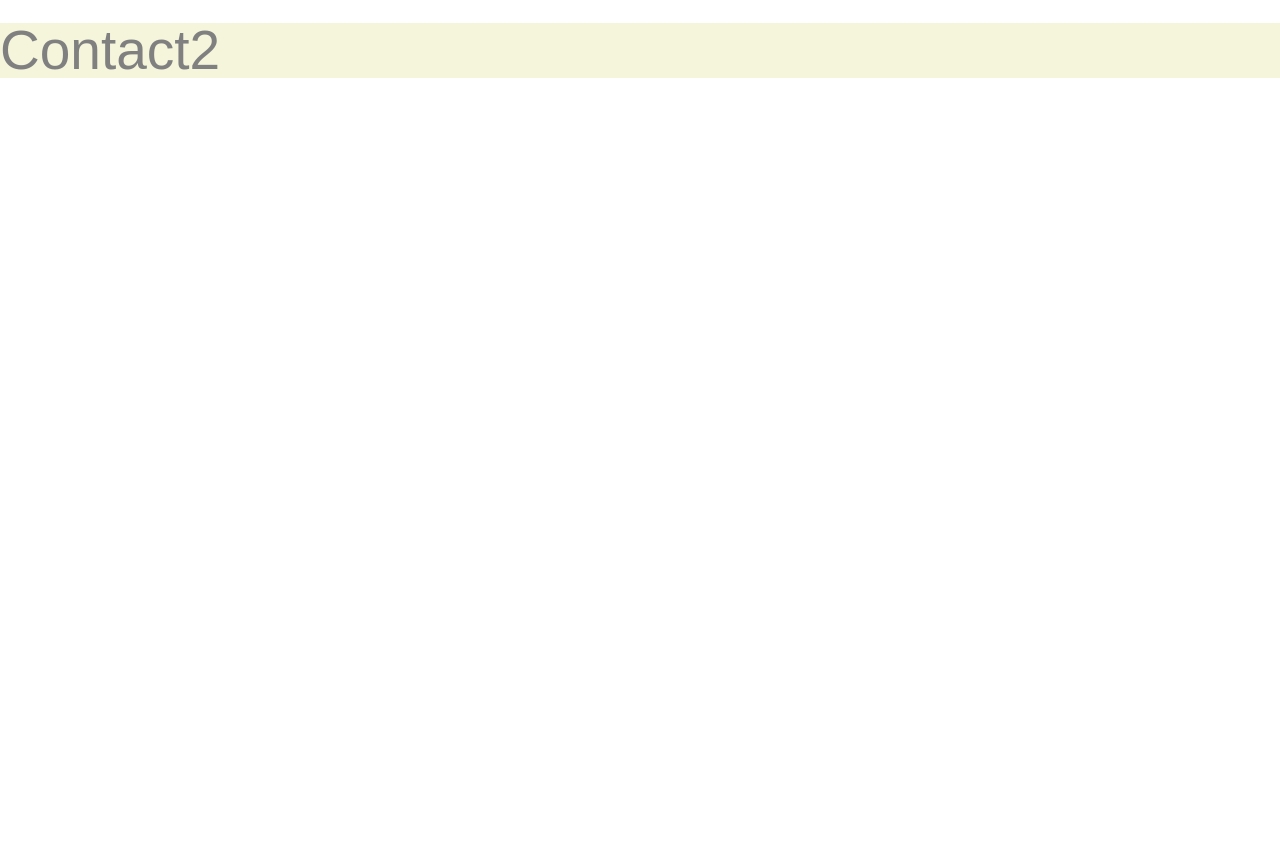
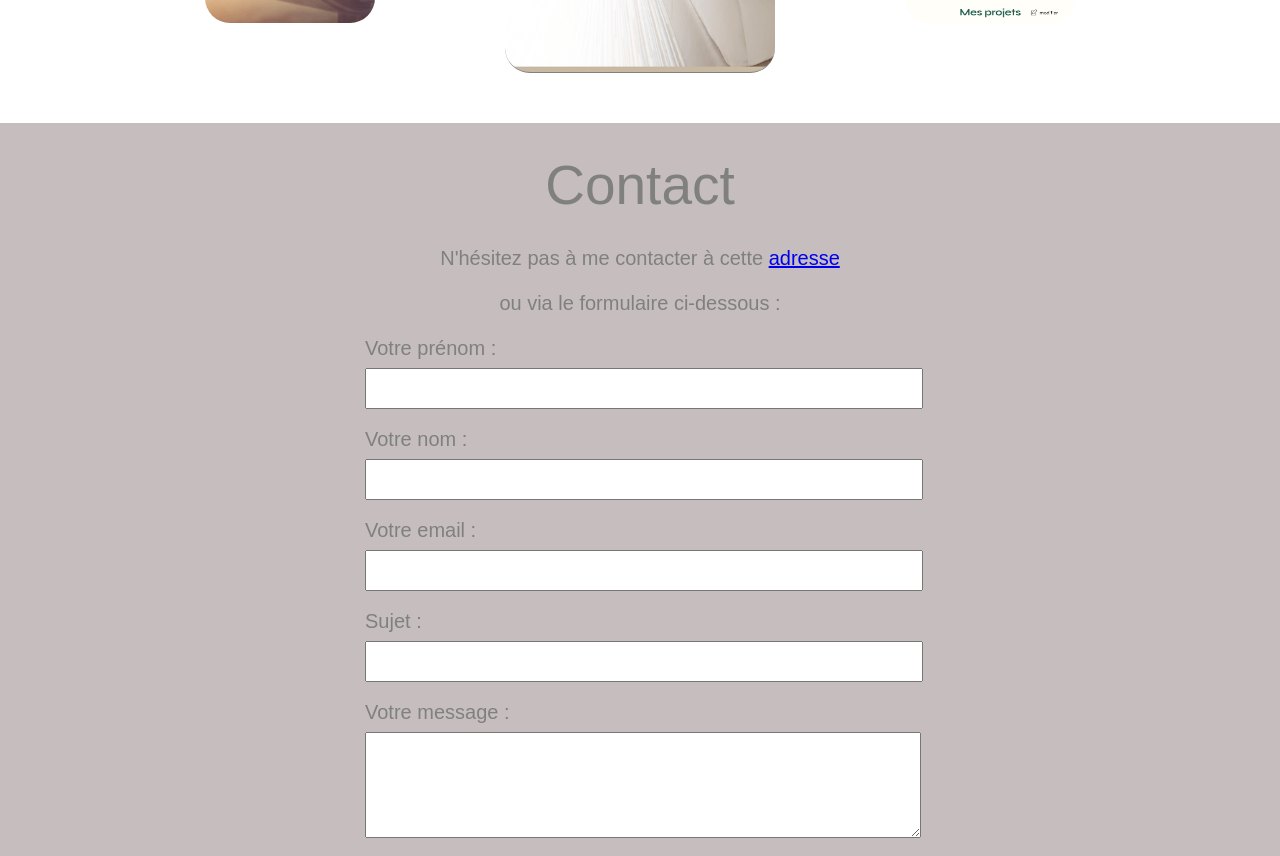
Before and after one commit to AlexandreLerch/projet8, a React (Create React App) app: page / in a window 1280 px wide. Shown: the part 1940-2796 px from the top of the page. Before the commit the page ends 2021 px from the top, so only its background shows below. Built offline with nearby package versions, Linux system fonts and the light colour scheme.

Commit message:
contact_ok

```diff
--- a/src/components/Contact.jsx
+++ b/src/components/Contact.jsx
@@ -1,16 +1,33 @@
 import React from "react";
 import "../styles/contact.css";
-
 
 const Contact = () => {
   return (
     <section className="contact" id="contact">
+      <>
+        <h1>Contact</h1>
+        <p>
+          N'hésitez pas à me contacter à cette{" "}
+          <a href="mailto:alexandre.lerch@yahoo.fr">adresse</a>
+        </p>
+        <p> ou via le formulaire ci-dessous :</p>
+        <form method="get" action="">
+        <label>Votre prénom :</label>
+        <input type="text" name="prenom" id="prenom"></ input>
+        <label>Votre nom :</label>
+        <input type="text" name="nom" id="nom"></ input>
+        <label>Votre email :</label>
+        <input type="email" name="email" id="email"></ input>
+        <label>Sujet :</label>
+        <input type="text" name="sujet" id="sujet"></ input>
+        <label for="ameliorer">Votre message :</label>
+        <textarea name="message" id="message"></textarea>
         <div>
-            <h1 >Contact2</h1>
-
+        <input type="submit" value="Envoyer" id="submit"></input>
         </div>
-
-
+        </form>
+        <p>Merci beaucoup, je vous répondrai très vite...</p>
+      </>
     </section>
   );
 };
--- a/src/components/Navigation.jsx
+++ b/src/components/Navigation.jsx
@@ -8,6 +8,8 @@ const Navigation = () => {
       <li><a href="#about">A propos</a></li>
       <li><a href="#competences">Compétences</a></li>
       <li><a href="#travaux">Travaux</a></li>
+      <li><a href="#contact">Contact</a></li>
+
     </ul>
   </nav>
   );
--- a/src/styles/banner.css
+++ b/src/styles/banner.css
@@ -2,7 +2,7 @@
   position: relative;
   display: flex;
  z-index: 2;
-  height: 500px;
+  height: 600px;
   background: none;
   margin-inline: auto;
   width: 100%;
--- a/src/styles/contact.css
+++ b/src/styles/contact.css
@@ -1,3 +1,58 @@
 .contact {
-    background-color: beige;
+    padding-top: 35px;
+    position: relative;
+    display: flex;
+    flex-direction: column;
+    height: auto;
+    background-color: rgb(198, 190, 190);
+    align-items: center;
+    padding-bottom: 165px;
 }
+
+.contact h1 {
+    padding-bottom: 35px;
+}
+
+.contact p {
+    padding-bottom: 25px;
+    font-size: 20px;
+}
+
+form {
+    display: flex;
+    align-items: left;
+    flex-direction: column;
+    width: 550px;
+    color: grey;
+    padding-bottom: 35px;
+}
+
+label {
+    margin-bottom: 10px;
+    font-size:20px;
+}
+
+input {
+    width: 100%;
+    height: 35px;
+    margin-bottom: 20px;
+    font-size: 20px;
+}
+
+textarea {
+    height: 100px;
+    width: 100%;
+}
+
+form div {
+    display: flex;
+    width: 100%;
+    justify-content: center;
+}
+
+#submit {
+    color: grey;
+    margin-top: 20px;
+    width: 140px;
+    cursor: pointer;
+}
--- a/src/styles/navigation.css
+++ b/src/styles/navigation.css
@@ -10,10 +10,11 @@
 }
   /* ok */
   .navigation ul {
+    position: absolute;
     display: grid;
     width: min-content;
     gap: 25px;
-     grid-template-columns: 150px 150px 150px;
+     grid-template-columns: 130px 130px 130px 130px;
   }
 
   /* ok */
@@ -29,6 +30,11 @@
     flex-wrap: wrap;
     justify-content: center;
     text-decoration: none;
+    color: grey;
+  }
+
+  a:hover {
+font-size: 18px;
   }
 
   /* ok */
```
Also changed, not shown: package.json (+1 -6 lines). Lines whose indentation alone changed are shown as unchanged.
